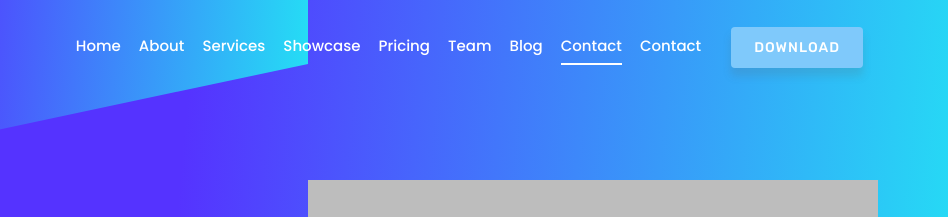
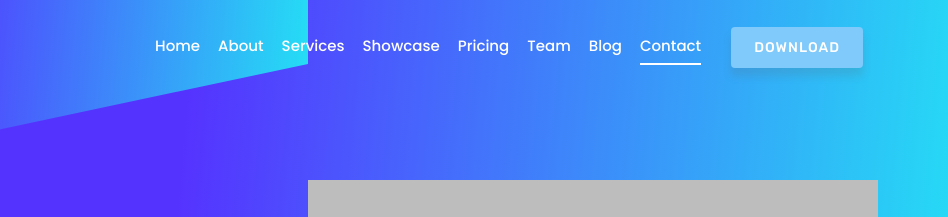
Before and after one commit to Waddah-Ahmad/CICD-to-deploy-a-static-webpage-to-docker-container, a plain HTML site: page index.html in a window 1280 px wide. Shown: the top 217 px of the page, 332-1280 px from the left. Drawn offline with Linux system fonts and the light colour scheme; files whose address does not match are found by name.

Commit message:
Update index.html

```diff
--- a/index.html
+++ b/index.html
@@ -62,9 +62,6 @@
               </li>
               <li class="nav-item">
                 <a class="nav-link page-scroll" href="#contact">Contact</a>
-              </li>
-              <li class="nav-item">
-                <a class="nav-link page-scroll" href="#facebook">Contact</a>
               </li>
               <li class="nav-item">
                 <a class="btn btn-singin" href="#">Download</a>
```
